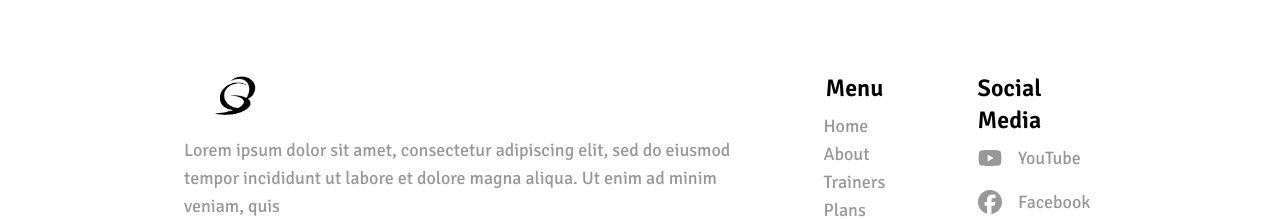
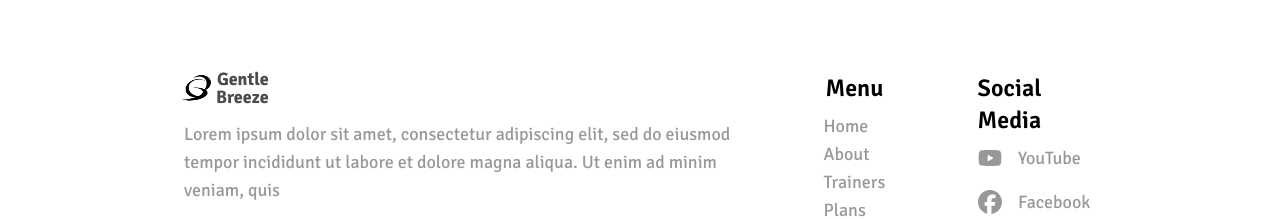
Before and after one commit to abupraise/GentleBreeze, a React (Vite) app: page / in a window 1280 px wide. Shown: the part 4886-5105 px from the top of the page. Built offline with nearby package versions, Linux system fonts and the light colour scheme.

Commit message:
Updating Footer

```diff
--- a/src/components/Footer.jsx
+++ b/src/components/Footer.jsx
@@ -10,7 +10,17 @@ const Footer = () => {
     <footer className="bg-white flex flex-col items-center w-full p-4 lg:p-8 relative">
       <div className="flex flex-col lg:flex-row justify-between items-start w-full lg:w-3/4 mt-16 space-y-8 lg:space-y-0 lg:space-x-16">
         <div className="flex flex-col items-start lg:items-start lg:text-left">
-          <img src={Logo} alt="Logo" className="w-28 h-12 mb-4" />
+          <div className="relative flex items-center mb-4 right-6">
+            <img src={Logo} alt="Logo" className="w-20 h-8" />
+            <div className="absolute left-14 z-10 flex flex-col text-right">
+              <span className="text-black opacity-70 font-bold text-lg leading-none">
+                Gentle
+              </span>
+              <span className="text-black opacity-70 font-bold text-lg leading-none">
+                Breeze
+              </span>
+            </div>
+          </div>
           <span className="text-black opacity-40 font-signika text-lg">
             Lorem ipsum dolor sit amet, consectetur adipiscing elit, sed do
             eiusmod tempor incididunt ut labore et dolore magna aliqua. Ut enim
--- a/src/components/Payment.jsx
+++ b/src/components/Payment.jsx
@@ -99,7 +99,7 @@ const Payment = () => {
               billingPeriod === "Monthly" ? "bg-black text-white" : "bg-white text-black"
             }`}
           >
-            <span className="font-signika font-semibold text-lg">Fitness</span>
+            <span className="font-signika font-semibold text-lg">Wellness</span>
           </button>
           <button
             onClick={() => setBillingPeriod("Yearly")}
@@ -107,7 +107,7 @@ const Payment = () => {
               billingPeriod === "Yearly" ? "bg-black text-white" : "bg-white text-black"
             }`}
           >
-            <span className="font-signika font-semibold text-lg">Wellness</span>
+            <span className="font-signika font-semibold text-lg">Fitness</span>
           </button>
         </div>
       </div>
```
